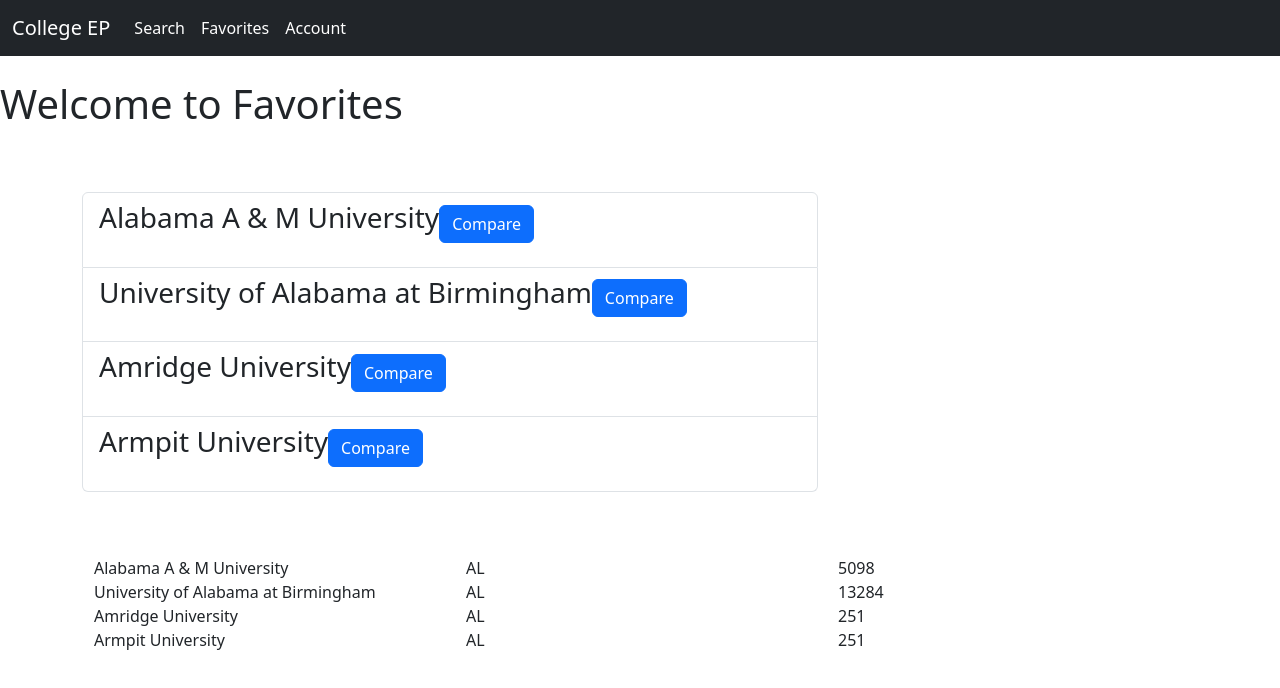
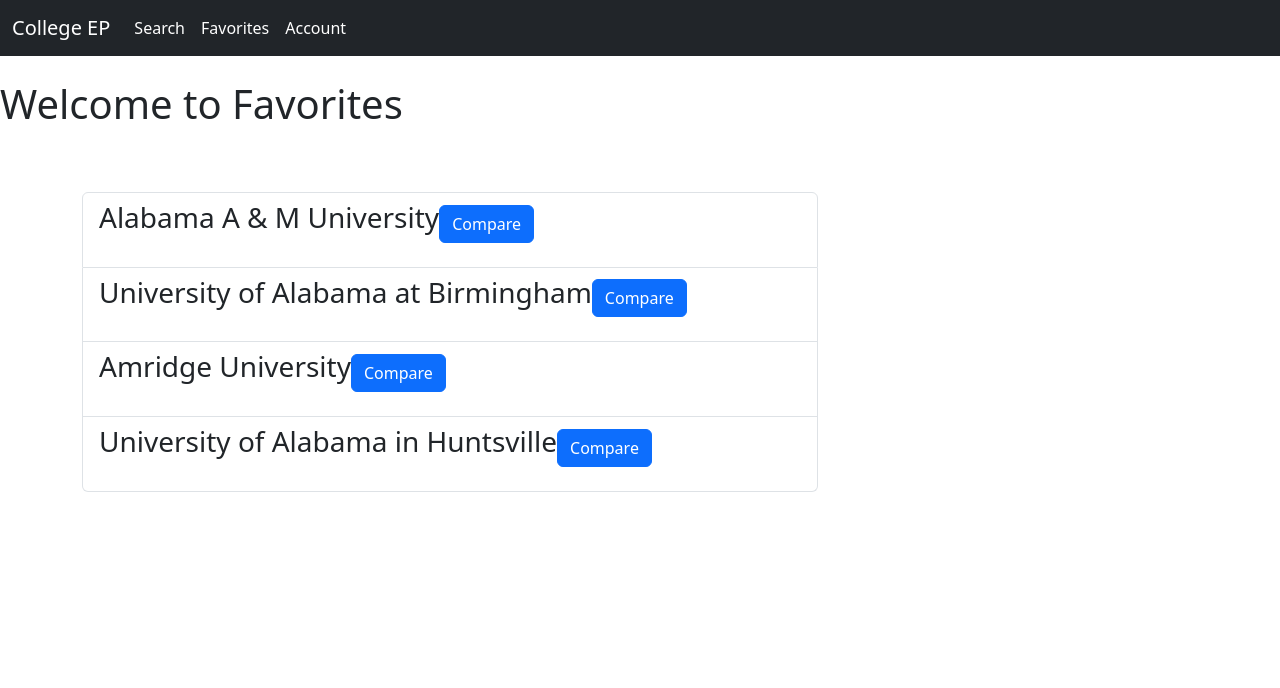
Before and after one commit to sharee-tech/coders-rise, a React (Create React App) app in the folder frontend/: page /favorites in a window 1280 px wide. Shown: the top 688 px of the page. Built offline with nearby package versions, Linux system fonts and the light colour scheme.

Commit message:
enable comparison table feature

```diff
--- a/frontend/src/components/FavoritesList.js
+++ b/frontend/src/components/FavoritesList.js
@@ -5,8 +5,10 @@
 export default function FavoritesList() {
   const [selectedFavorites, setSelectedFavorites] = useState([]);
   const [collegesData, setCollegesData] = useState(data);
+  const [toCompare, setToCompare] = useState([]);
 
   return (
+    <>
       <ul className="list-group">
         {collegesData.map((college) => (
           <Favorite
@@ -14,26 +16,67 @@
             college={college}
             selectedFavorites={selectedFavorites}
             setSelectedFavorites={setSelectedFavorites}
+            toCompare={toCompare}
+            setToCompare={setToCompare}
           />
         ))}
       </ul>
+      <div class="row">
+        {toCompare.map((college) => (
+          <CollegeCard details={college} />
+        ))}
+      </div>
+    </>
   );
 }
 
-function Favorite({ college, selectedFavorites, setSelectedFavorites }) {
+function CollegeCard({ details }) {
+  return (
+    <div class="col-sm-4">
+      <div class="card">
+        <div class="card-body">
+          <h5 class="card-title">{details["school.name"]}</h5>
+          <p class="card-text">
+            With supporting text below as a natural lead-in to additional
+            content.
+          </p>
+          <a
+            href={details["school.school_url"]}
+            target="_blank"
+            class="btn btn-primary"
+          >
+            Visit
+          </a>
+        </div>
+      </div>
+    </div>
+  );
+}
+
+function Favorite({
+  college,
+  selectedFavorites,
+  setSelectedFavorites,
+  toCompare,
+  setToCompare,
+}) {
   const [selected, setSelected] = useState(false);
   function handleConfirm() {
     setSelected(!selected);
+    // Existing - Remove
     if (selectedFavorites.includes(college.id)) {
       setSelectedFavorites(
         selectedFavorites.filter((selected) => selected !== college.id)
       );
+      setToCompare(toCompare.filter((selected) => selected !== college));
     } else {
+      // Doesn't Exist - Add
       if (selectedFavorites.length < 3) {
         setSelectedFavorites((selectedFavorites) => [
           ...selectedFavorites,
           college.id,
         ]);
+        setToCompare([...toCompare, college]);
       } else {
         alert("Maximum of 3 Colleges are already selected.");
       }
--- a/frontend/src/components/comparison.js
+++ b/frontend/src/components/comparison.js
@@ -2,7 +2,7 @@
 import data from "../data.json";
 import FavoritesList from "./FavoritesList";
 
-export default function Comparison() {
+export default function Comparison({ selectedFavorites }) {
   const [showCollege, setShowCollege] = useState(false);
   // // useEffect(() => {
   // //   // LOGIC FOR MAKING REQUEST
@@ -12,17 +12,18 @@
   // //     console.log("COMPONENT UNMOUNTED");
   // //   };
   // // }, []);
-  return (
-    <div className="container">
-      <div className="container">
-        {data.map((college) => (
-          <div className="row align-items-start">
-            <div className="col">{college["school.name"]}</div>
-            <div className="col">{college["school.state"]}</div>
-            <div className="col">{college["latest.student.size"]}</div>
-          </div>
-        ))}
-      </div>
-    </div>
-  );
+
+  // return (
+  //   <div className="container">
+  //     <div className="container">
+  //       {data.map((college) => (
+  //         <div className="col align-items-start">
+  //           <div className="row">{college["school.name"]}</div>
+  //           <div className="row">{college["school.state"]}</div>
+  //           <div className="row">{college["latest.student.size"]}</div>
+  //         </div>
+  //       ))}
+  //     </div>
+  //   </div>
+  // );
 }
--- a/frontend/src/data.json
+++ b/frontend/src/data.json
@@ -7,6 +7,7 @@
     "latest.cost.tuition.out_of_state": 18634,
     "school.degrees_awarded.highest": 4,
     "school.name": "Alabama A & M University",
+    "school.school_url": "www.aamu.edu/",
     "id": 100654
   },
   {
@@ -17,6 +18,7 @@
     "latest.cost.tuition.out_of_state": 20400,
     "school.degrees_awarded.highest": 4,
     "school.name": "University of Alabama at Birmingham",
+    "school.school_url": "https://www.uab.edu/",
     "id": 100663
   },
   {
@@ -27,16 +29,19 @@
     "latest.cost.tuition.out_of_state": null,
     "school.degrees_awarded.highest": 4,
     "school.name": "Amridge University",
+    "school.school_url": "https://www.amridgeuniversity.edu/",
     "id": 100690
   },
   {
-    "school.city": "Montgomery",
+    "latest.student.size": 7358,
+    "latest.cost.tuition.in_state": 11488,
+    "latest.cost.tuition.out_of_state": 23884,
+    "latest.academics.program.bachelors.communication": 1,
+    "school.name": "University of Alabama in Huntsville",
+    "school.school_url": "www.uah.edu/",
+    "school.city": "Huntsville",
     "school.state": "AL",
-    "latest.student.size": 251,
-    "latest.cost.tuition.in_state": null,
-    "latest.cost.tuition.out_of_state": null,
     "school.degrees_awarded.highest": 4,
-    "school.name": "Armpit University",
-    "id": 100000
+    "id": 100706
   }
 ]
```
Lines whose indentation alone changed are shown as unchanged.
